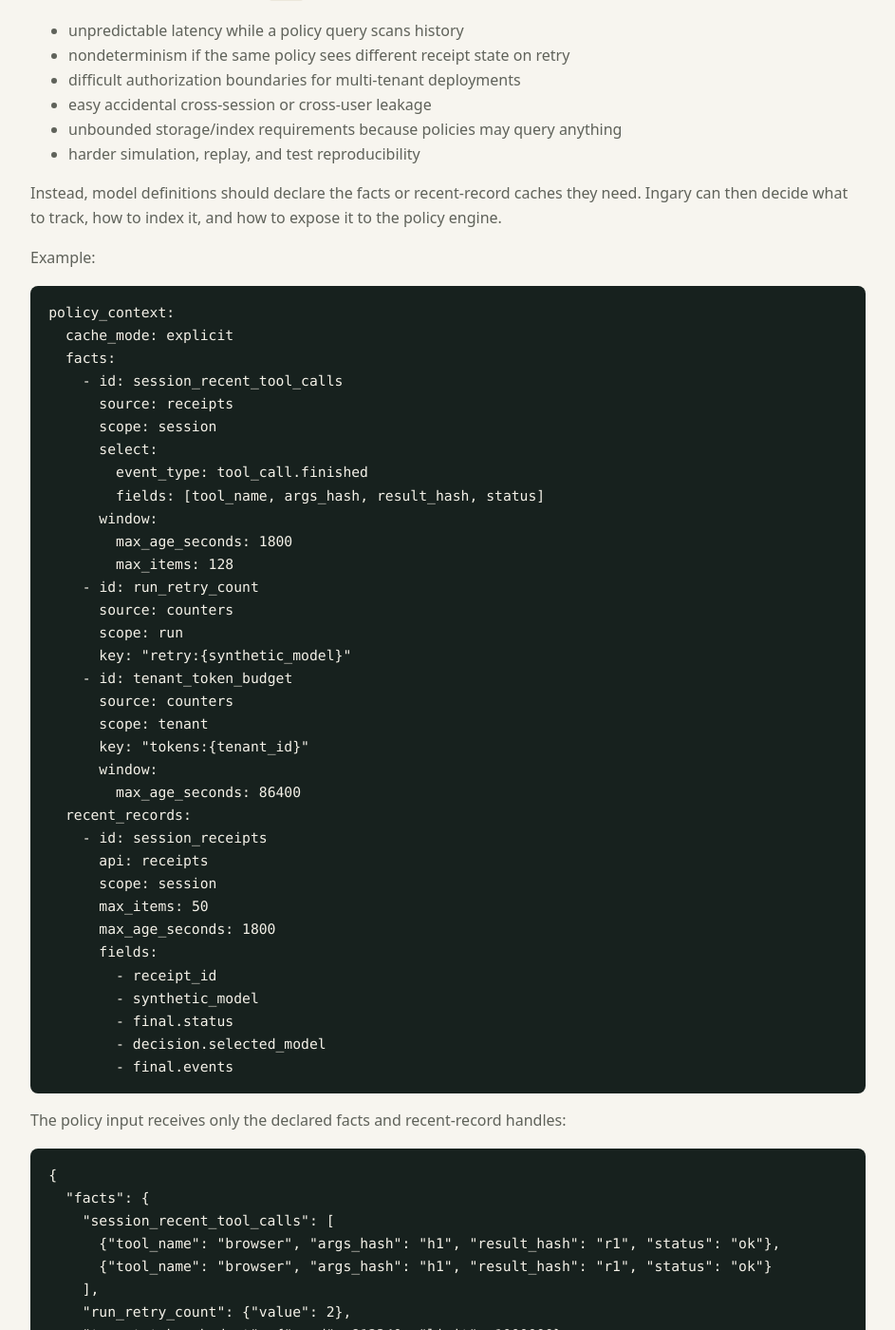
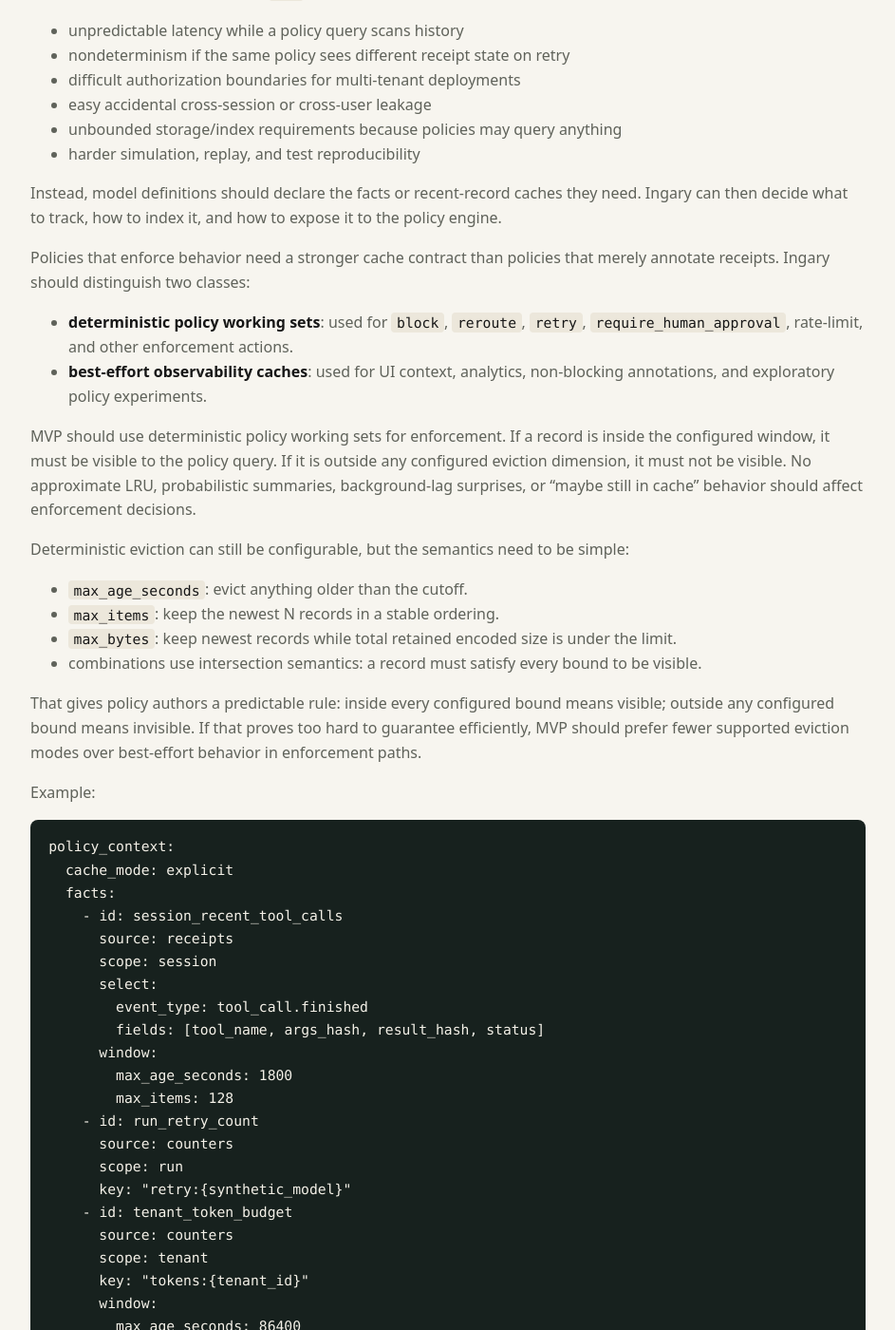
Before and after one commit to bglusman/ingary, a Jekyll site: the page built from docs/policy-engine.md, in a window 1280 px wide and 1400 px high, scrolled down 5486 px. Shown: the whole window at 95% size, without its empty margins (168-1111 px from the left). Built offline with Jekyll 4.4.1, drawn with Linux system fonts in a browser that asks for light colours; some of the changed text lies outside the part shown.

Commit message:
Define deterministic policy cache semantics

````diff
--- a/docs/policy-engine.md
+++ b/docs/policy-engine.md
@@ -243,6 +243,35 @@
 they need. Ingary can then decide what to track, how to index it, and how to
 expose it to the policy engine.
 
+Policies that enforce behavior need a stronger cache contract than policies
+that merely annotate receipts. Ingary should distinguish two classes:
+
+- **deterministic policy working sets**: used for `block`, `reroute`, `retry`,
+  `require_human_approval`, rate-limit, and other enforcement actions.
+- **best-effort observability caches**: used for UI context, analytics,
+  non-blocking annotations, and exploratory policy experiments.
+
+MVP should use deterministic policy working sets for enforcement. If a record is
+inside the configured window, it must be visible to the policy query. If it is
+outside any configured eviction dimension, it must not be visible. No approximate
+LRU, probabilistic summaries, background-lag surprises, or "maybe still in
+cache" behavior should affect enforcement decisions.
+
+Deterministic eviction can still be configurable, but the semantics need to be
+simple:
+
+- `max_age_seconds`: evict anything older than the cutoff.
+- `max_items`: keep the newest N records in a stable ordering.
+- `max_bytes`: keep newest records while total retained encoded size is under
+  the limit.
+- combinations use intersection semantics: a record must satisfy every bound to
+  be visible.
+
+That gives policy authors a predictable rule: inside every configured bound
+means visible; outside any configured bound means invisible. If that proves too
+hard to guarantee efficiently, MVP should prefer fewer supported eviction modes
+over best-effort behavior in enforcement paths.
+
 Example:
 
 ```yaml
@@ -272,6 +301,12 @@
     - id: session_receipts
       api: receipts
       scope: session
+      eviction:
+        deterministic: true
+        order: newest_first
+        max_items: 50
+        max_age_seconds: 1800
+        max_bytes: 262144
       max_items: 50
       max_age_seconds: 1800
       fields:
@@ -326,6 +361,10 @@
 outside the configured cache, Ingary should return an explicit "not available"
 policy fact rather than silently scanning durable history.
 
+For observability-only caches, Ingary may later allow approximate or
+best-effort eviction. Those caches must be labeled as such and should not be
+available to actions that change model behavior.
+
 ## Action Model
 
 Initial actions should be small and composable:
````
